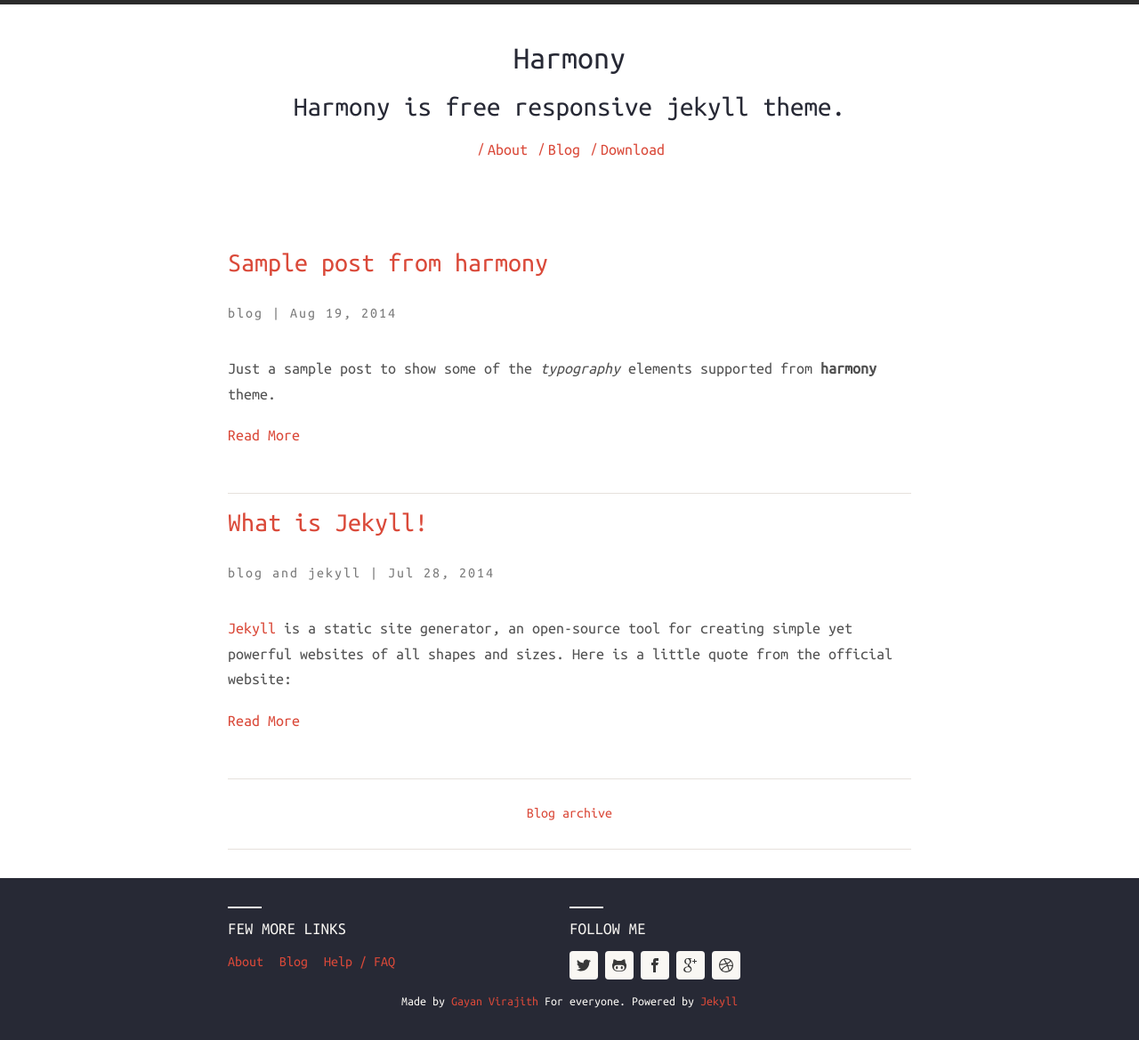
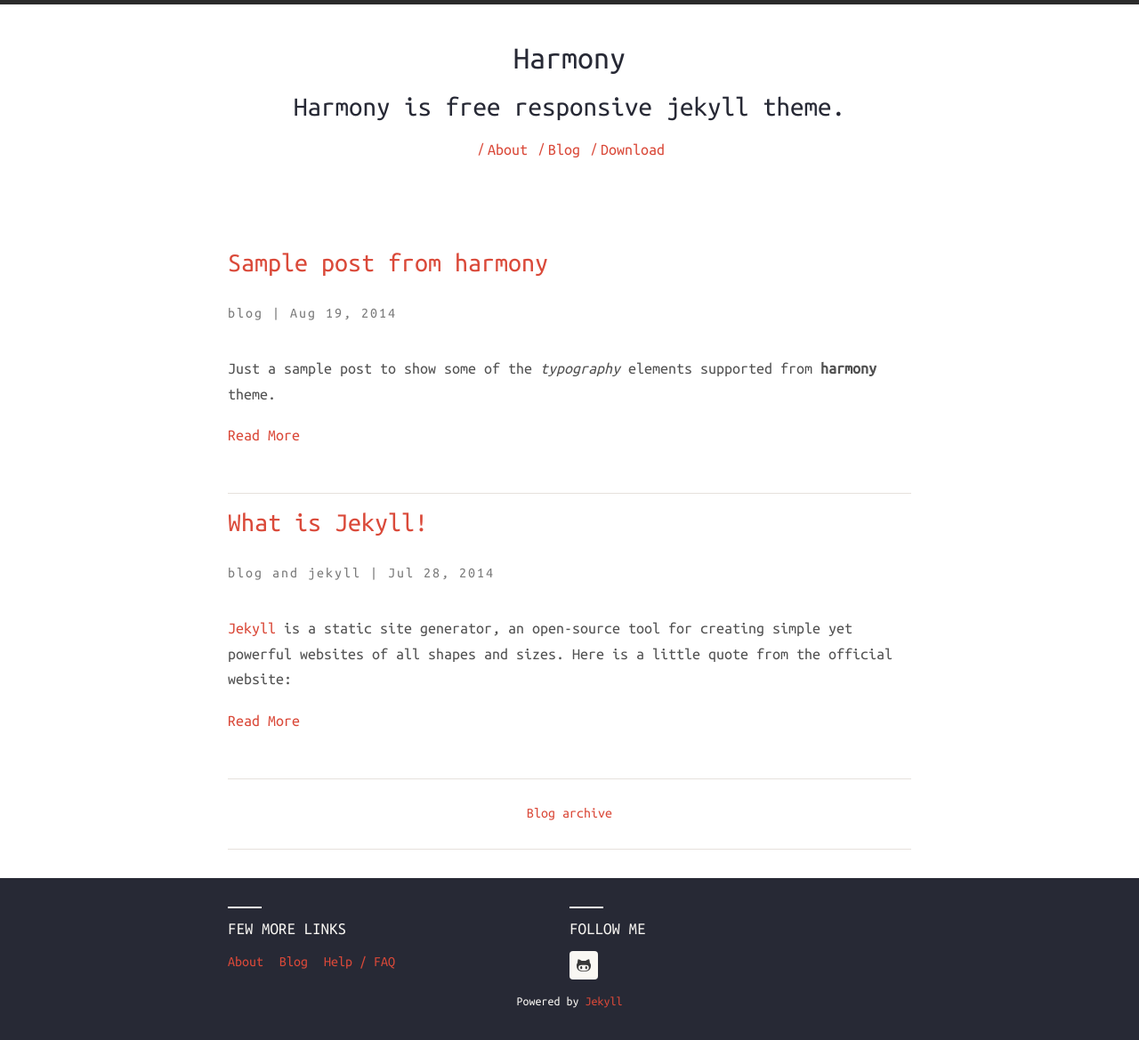
Before and after one commit to k4kfh/ZephyrCab, a Jekyll site: the page built from index.html, in a window 1280 px wide. Shown: the whole page at 89% size. Built offline with Jekyll 4.4.1, drawn with Linux system fonts in a browser that asks for light colours; nearby versions of some CDN libraries.

Commit message:
Adjusted theme settings

```diff
--- a/_config.yml
+++ b/_config.yml
@@ -1,10 +1,10 @@
 # Harmony Jekyll theme general configurations
 
 # Base URL
-baseurl: /harmony
+baseurl: /LocoThrottleJS
 
 # Site live URL
-url: http://gayan.me
+url: http://k4kfh.github.io
 
 # Localhost
 # url: http://127.0.0.1:4000
@@ -33,13 +33,13 @@
   # Profile links, leave blank to ignore
   social:
     github: gayanvirajith
-    twitter: gayanvirajith
-    facebook: gayanvirajith
-    gplus: +GayanVirajith
-    dribble: gayan
+    twitter:
+    facebook:
+    gplus:
+    dribble:
     pinterest:
   # Toggle disclaimer in footer
-  show_disclaimer: true
+  show_disclaimer: false
 
 # Conversion / Build settings
 markdown:    kramdown
```
Also changed, not shown: 1 other file.
